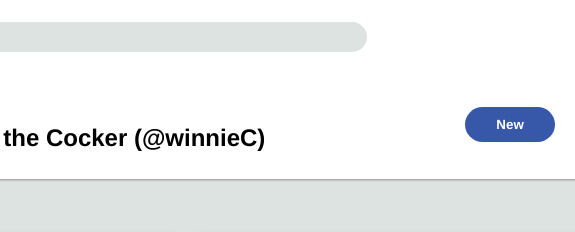
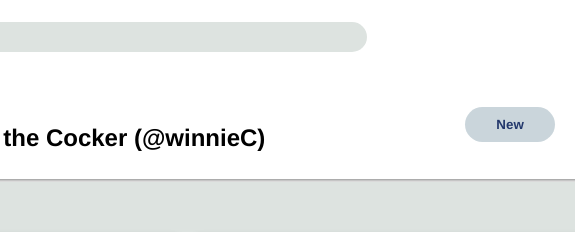
Before and after one commit to ktavean/dashboard, a plain HTML site: page index.html in a window 1280 px wide. In both pictures the pointer is over the button "New". Shown: the top 232 px of the page, 447-1022 px from the left. Drawn offline with Linux system fonts and the light colour scheme; files whose address does not match are found by name.

Commit message:
button hover color

```diff
--- a/style.css
+++ b/style.css
@@ -151,7 +151,8 @@ button {
 }
 
 #header-bot #buttons button:hover {
-    background: #3757A9;
+    background: rgba(150, 172, 183, 0.5);
+    color: #23386C;
 }
 
 #sidebar {
```
